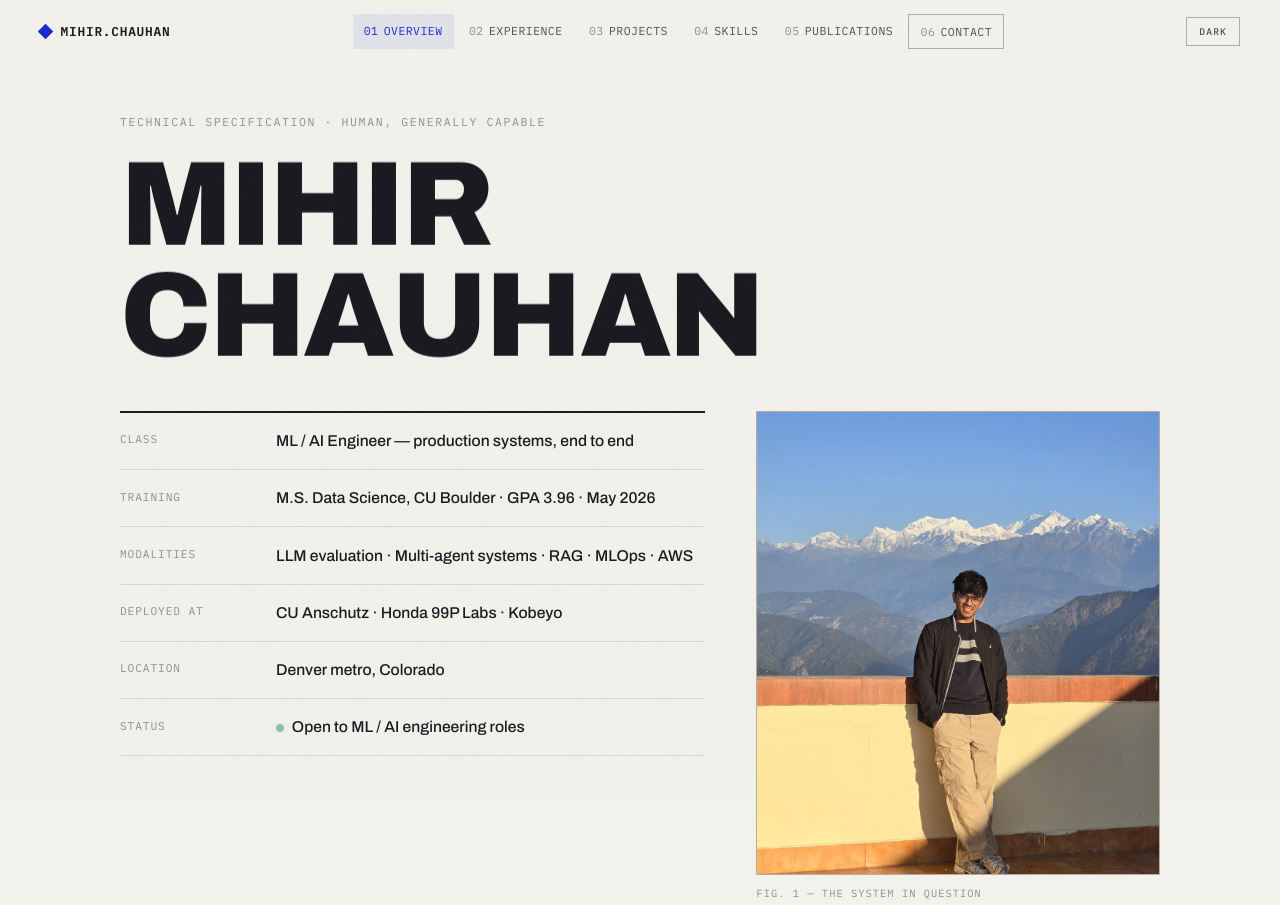
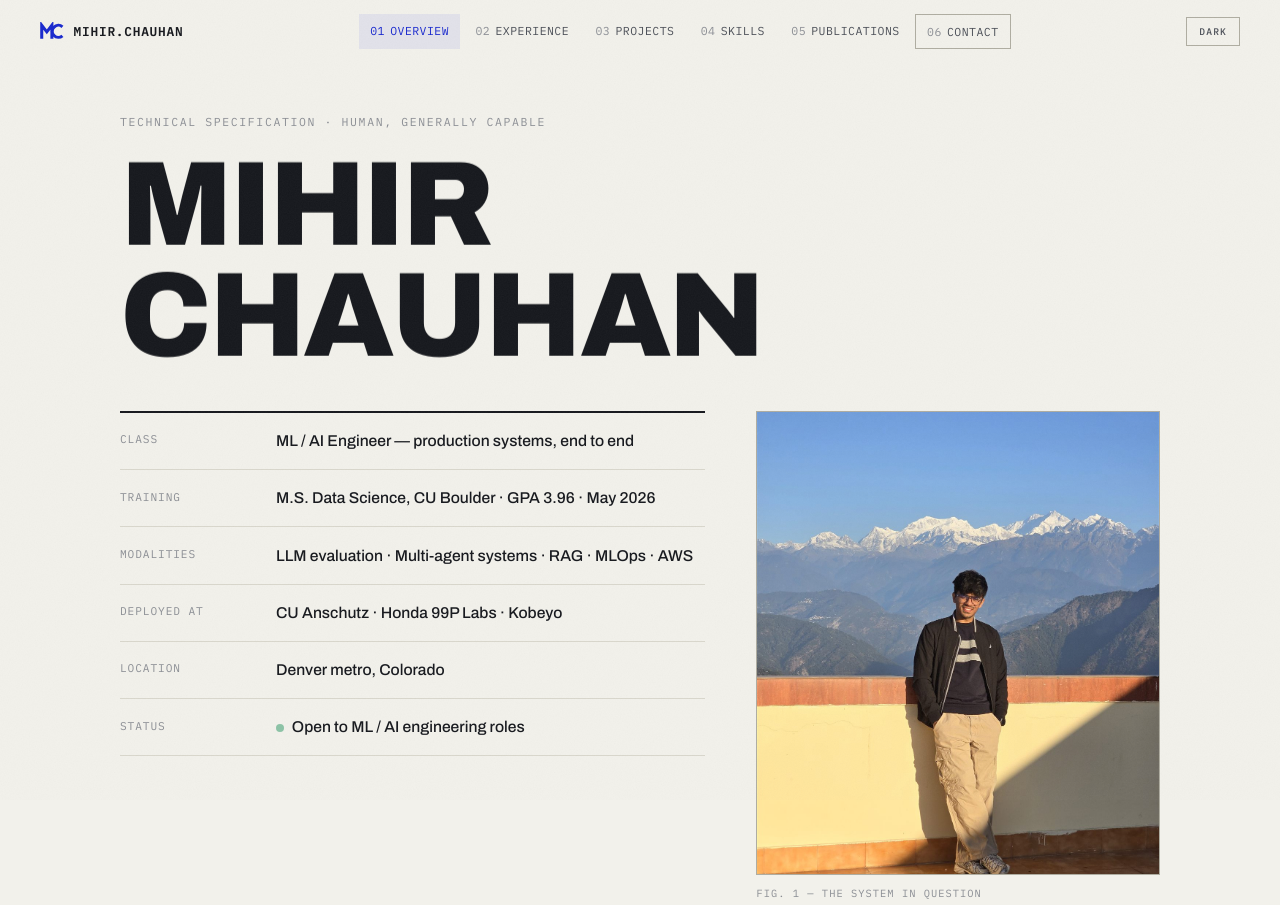
Before and after one commit to Mihirchauhan0709/chauhan-mihir, a website: page index.html in a window 1280 px wide. Shown: the top 905 px of the page. Drawn offline with nearby package versions, Linux system fonts and the light colour scheme; files whose address does not match are found by name.

Commit message:
Enhance top bar design with SVG logo and improved styles for better responsiveness

```diff
--- a/index.html
+++ b/index.html
@@ -145,7 +145,12 @@
     <!-- ===== TOP BAR ===== -->
     <header class="topbar" id="topbar">
         <a class="topbar-id" href="#top">
-            <span class="topbar-mark"></span>
+            <span class="topbar-mark" aria-hidden="true">
+                <svg xmlns="http://www.w3.org/2000/svg" viewBox="0 0 222 170" fill="none">
+                    <path d="M16 156 V30 L63 91 L110 30 V156" stroke="currentColor" stroke-width="28" stroke-linecap="butt" stroke-linejoin="miter"/>
+                    <path d="M207.5 44.4 A56 56 0 1 0 207.5 127.6" stroke="currentColor" stroke-width="28" stroke-linecap="butt"/>
+                </svg>
+            </span>
             <span class="mono">MIHIR.CHAUHAN</span>
         </a>
         <nav class="topbar-nav" id="topbar-nav" aria-label="Sections">
--- a/style.css
+++ b/style.css
@@ -190,11 +190,14 @@ a { color: inherit; }
     letter-spacing: 0.06em;
 }
 .topbar-mark {
-    width: 11px; height: 11px;
-    background: var(--blue);
-    transform: rotate(45deg);
+    display: block;
+    width: 24px;
+    color: var(--blue);
     flex-shrink: 0;
+    transition: color 0.2s ease;
 }
+.topbar-mark svg { display: block; width: 100%; height: auto; }
+.topbar-id:hover .topbar-mark { color: var(--ink); }
 
 .topbar-nav { display: flex; gap: 0.25rem; }
 
```
Also changed, not shown: Images/mc-monogram.svg (added).
